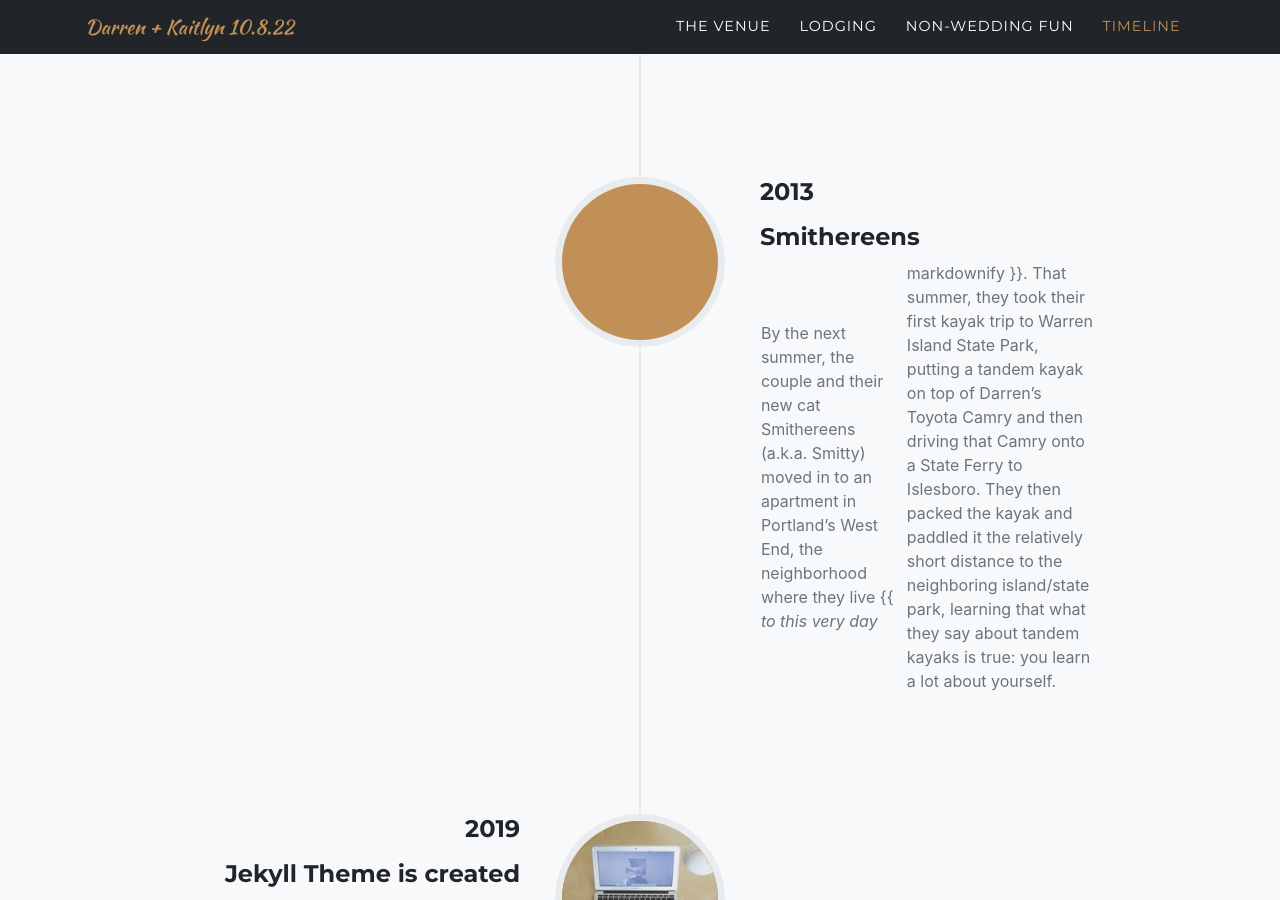
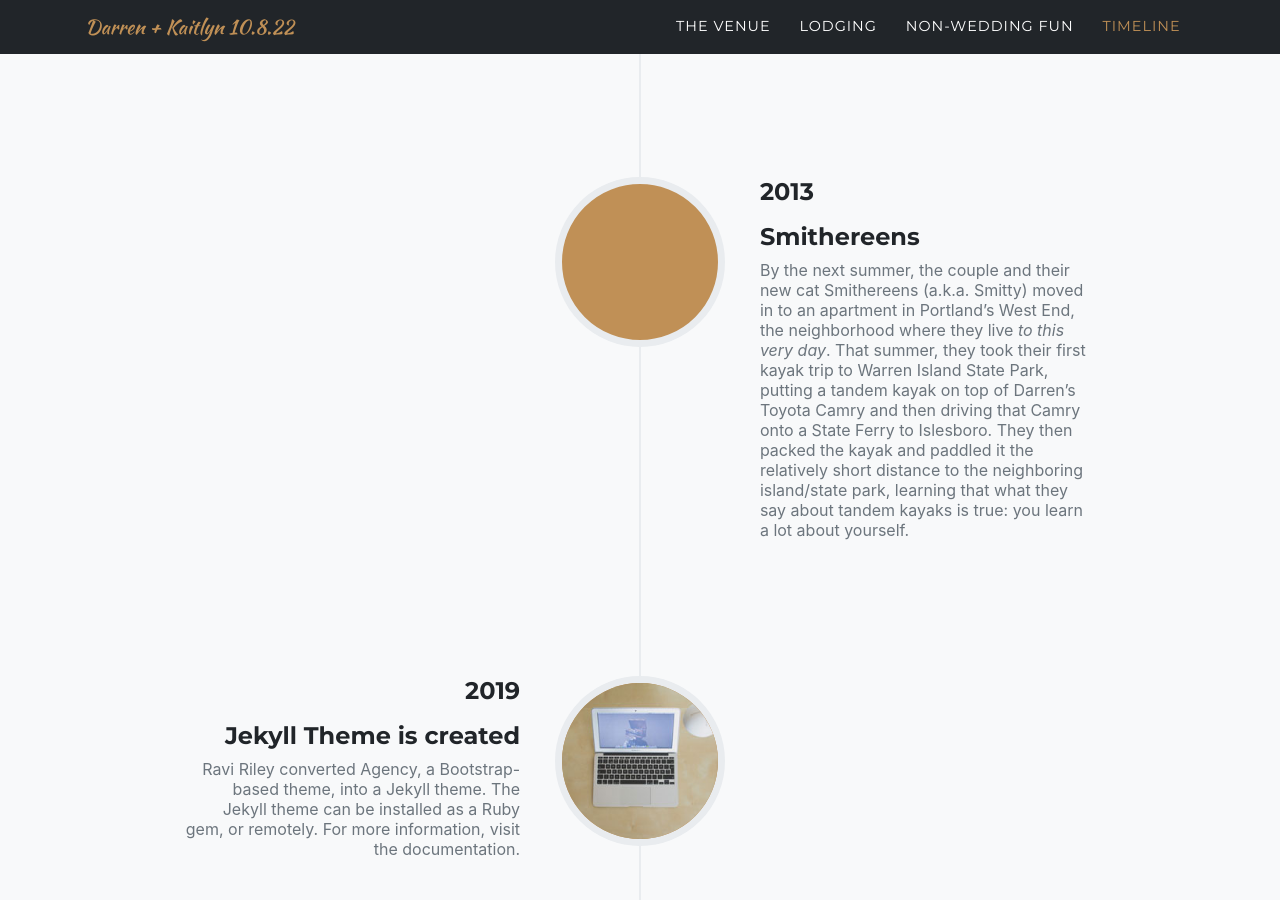
Before and after one commit to darrenfishell/big-party, a Jekyll site: the page built from index.md, in a window 1280 px wide and 900 px high, scrolled down 1845 px. Built offline with Jekyll 4.4.1, drawn with Linux system fonts in a browser that asks for light colours; some web fonts are replaced; some of the changed lines change nothing that is shown.

Commit message:
Change to pure markdown formatting for italics

```diff
--- a/_data/sitetext.yml
+++ b/_data/sitetext.yml
@@ -36,7 +36,7 @@ en: &DEFAULT_EN
         alt:
       - title: "Smithereens"
         year: "2013"
-        desc: "By the next summer, the couple and their new cat Smithereens (a.k.a. Smitty) moved in to an apartment in Portland's West End, the neighborhood where they live {{ _to this very day_ | markdownify }}. That summer, they took their first kayak trip to Warren Island State Park, putting a tandem kayak on top of Darren's Toyota Camry and then driving that Camry onto a State Ferry to Islesboro. They then packed the kayak and paddled it the relatively short distance to the neighboring island/state park, learning that what they say about tandem kayaks is true: you learn a lot about yourself."
+        desc: "By the next summer, the couple and their new cat Smithereens (a.k.a. Smitty) moved in to an apartment in Portland's West End, the neighborhood where they live _to this very day_. That summer, they took their first kayak trip to Warren Island State Park, putting a tandem kayak on top of Darren's Toyota Camry and then driving that Camry onto a State Ferry to Islesboro. They then packed the kayak and paddled it the relatively short distance to the neighboring island/state park, learning that what they say about tandem kayaks is true: you learn a lot about yourself."
         image: assets/img/timeline/kayak.jpg
         alt:
       - title: "Jekyll Theme is created"
```
